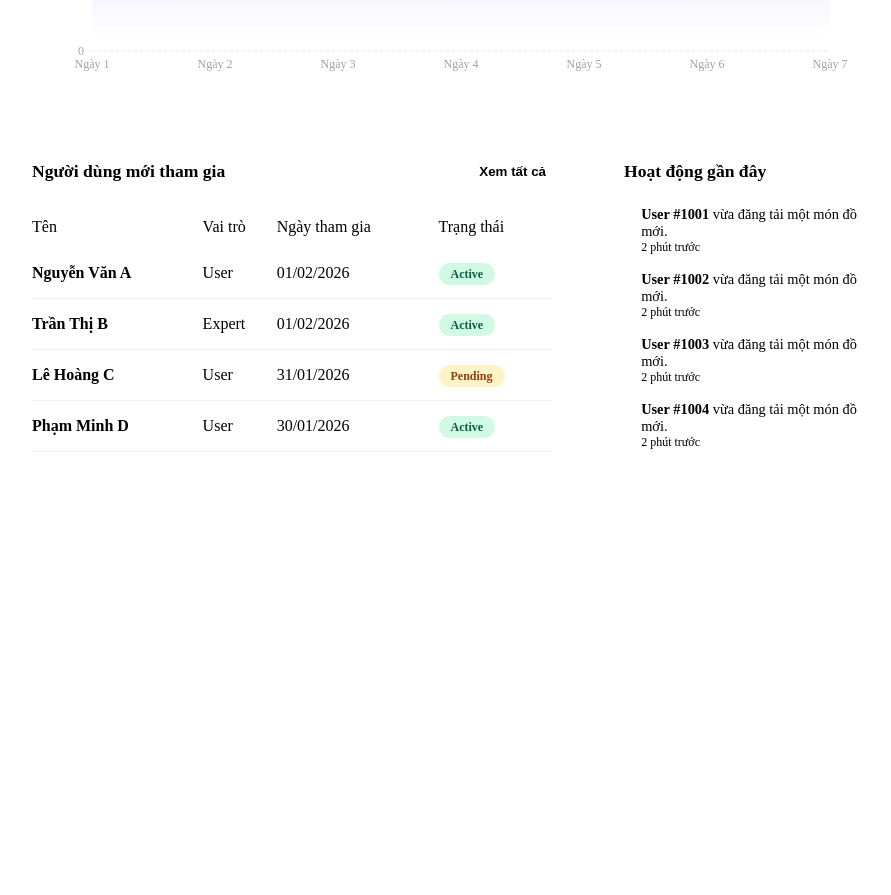
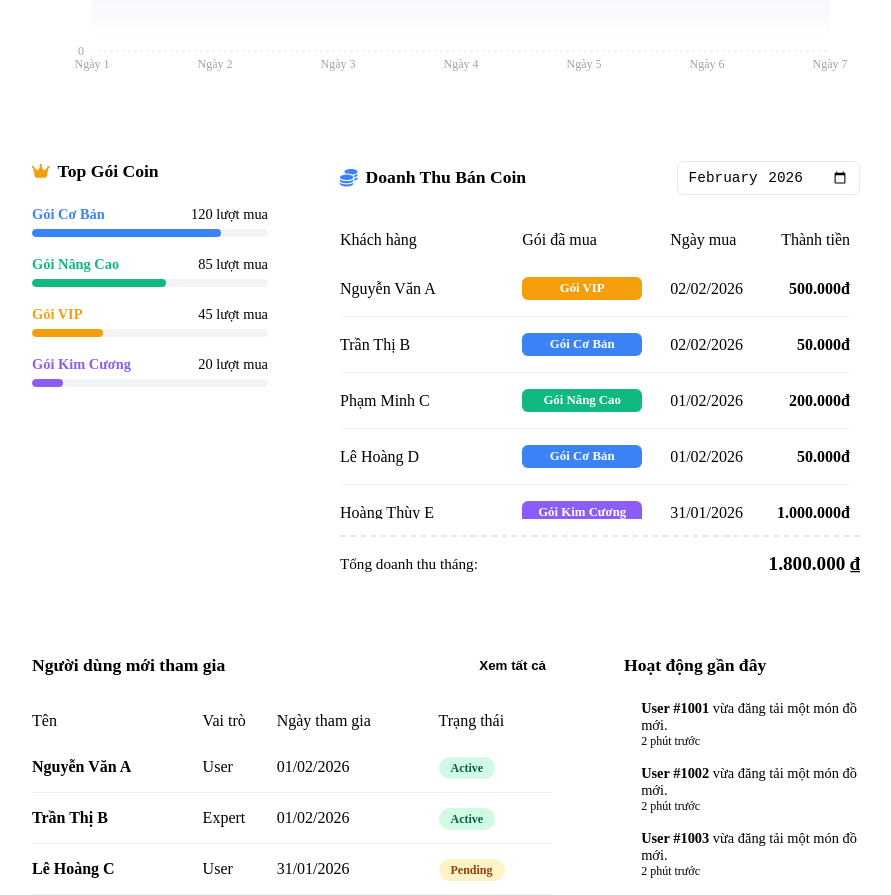
Before and after one commit to HakaRyi/FashionWebFE, a React (Create React App) app: page / in a window 1280 px wide. Shown: the part 1020-1915 px from the top of the page, without its empty margins (324-1215 px from the left). Before the commit the page ends 1568 px from the top, so only its background shows below. Built offline with nearby package versions, Linux system fonts and the light colour scheme; the HTML template or start-up script is replaced by a standard one.

Commit message:
Add revenue, package, chart

```diff
--- a/src/pages/Dashboard/Dashboard.module.scss
+++ b/src/pages/Dashboard/Dashboard.module.scss
@@ -298,3 +298,118 @@
         overflow-x: auto;
     }
 }
+
+.coinSection {
+    display: grid;
+    grid-template-columns: 1fr 2fr; /* Bên phải (Doanh thu) rộng gấp đôi bên trái */
+    gap: 1.5rem;
+    margin-bottom: 2rem;
+}
+
+/* Style cho danh sách gói bán chạy */
+.packageList {
+    display: flex;
+    flex-direction: column;
+    gap: 1.2rem;
+}
+
+.packageItem {
+    display: flex;
+    flex-direction: column;
+    gap: 6px;
+}
+
+.packageInfo {
+    display: flex;
+    justify-content: space-between;
+    font-size: 0.9rem;
+    font-weight: 500;
+}
+
+.progressBarBg {
+    width: 100%;
+    height: 8px;
+    background-color: #f3f4f6;
+    border-radius: 4px;
+    overflow: hidden;
+}
+
+.progressBarFill {
+    height: 100%;
+    border-radius: 4px;
+    transition: width 1s ease-in-out;
+}
+
+.packageBadge {
+    padding: 4px 10px;
+    border-radius: 6px;
+    color: white;
+    font-size: 0.8rem;
+    font-weight: 600;
+    display: inline-block;
+    min-width: 100px;
+    text-align: center;
+}
+
+/* Responsive: Trên mobile sẽ xếp chồng lên nhau */
+@media (max-width: 1024px) {
+    .coinSection {
+        grid-template-columns: 1fr;
+    }
+}
+
+.tableWrapper {
+    max-height: 300px;
+    overflow-y: auto;
+    margin-top: 10px;
+    padding-right: 10px;
+
+    scrollbar-width: thin;
+    scrollbar-color: #cbd5e1 transparent;
+}
+
+.tableWrapper::-webkit-scrollbar {
+    width: 6px;
+}
+
+.tableWrapper::-webkit-scrollbar-track {
+    background: transparent;
+}
+
+.tableWrapper::-webkit-scrollbar-thumb {
+    background-color: #cbd5e1;
+    border-radius: 20px;
+}
+
+.tableWrapper::-webkit-scrollbar-thumb:hover {
+    background-color: #94a3b8;
+}
+
+.tableWrapper th {
+    position: sticky;
+    top: 0;
+    background-color: var(--card-bg);
+    z-index: 10;
+    box-shadow: 0 1px 2px rgba(0, 0, 0, 0.05);
+}
+
+.panelFooter {
+    margin-top: 1rem;
+    padding-top: 1rem;
+    border-top: 2px dashed #e5e7eb; /* Đường kẻ đứt nét ngăn cách */
+    display: flex;
+    justify-content: space-between;
+    align-items: center;
+}
+
+.footerLabel {
+    font-size: 0.95rem;
+    color: var(--text-muted);
+    font-weight: 500;
+}
+
+.footerValue {
+    font-size: 1.2rem;
+    font-weight: 700;
+    color: var(--primary-color); /* Hoặc dùng màu xanh lá (#10b981) cho giống tiền */
+}
--- a/src/pages/Dashboard/index.js
+++ b/src/pages/Dashboard/index.js
@@ -1,15 +1,36 @@
 import React, { useState, useEffect } from 'react';
 import styles from './Dashboard.module.scss';
-import { FaUsers, FaUserTie, FaNewspaper, FaShirt } from 'react-icons/fa6';
+import { FaUsers, FaUserTie, FaNewspaper, FaShirt, FaCoins, FaCrown } from 'react-icons/fa6';
 import { AreaChart, Area, XAxis, YAxis, CartesianGrid, Tooltip, ResponsiveContainer } from 'recharts';
 
 function Dashboard() {
     const [startDate, setStartDate] = useState('');
     const [endDate, setEndDate] = useState('');
     // State cho Chart
-    const [activeTab, setActiveTab] = useState('users'); // users, experts, posts, items
-    const [timeRange, setTimeRange] = useState('week'); // week, month, custom
+    const [activeTab, setActiveTab] = useState('users');
+    const [timeRange, setTimeRange] = useState('week');
     const [chartData, setChartData] = useState([]);
+
+    const [revenueMonth, setRevenueMonth] = useState('2026-02');
+
+    const [coinPackages] = useState([
+        { id: 1, name: 'Gói Cơ Bản', price: '50k', sales: 120, total: 200, color: '#3b82f6' },
+        { id: 2, name: 'Gói Nâng Cao', price: '200k', sales: 85, total: 200, color: '#10b981' },
+        { id: 3, name: 'Gói VIP', price: '500k', sales: 45, total: 200, color: '#f59e0b' },
+        { id: 4, name: 'Gói Kim Cương', price: '1tr', sales: 20, total: 200, color: '#8b5cf6' },
+    ]);
+
+    const [transactions] = useState([
+        { id: 101, user: 'Nguyễn Văn A', pkgId: 3, date: '02/02/2026', amount: '500.000đ' },
+        { id: 102, user: 'Trần Thị B', pkgId: 1, date: '02/02/2026', amount: '50.000đ' },
+        { id: 103, user: 'Phạm Minh C', pkgId: 2, date: '01/02/2026', amount: '200.000đ' },
+        { id: 104, user: 'Lê Hoàng D', pkgId: 1, date: '01/02/2026', amount: '50.000đ' },
+        { id: 105, user: 'Hoàng Thùy E', pkgId: 4, date: '31/01/2026', amount: '1.000.000đ' },
+    ]);
+
+    const getPackageInfo = (id) => {
+        return coinPackages.find((p) => p.id === id) || coinPackages[0];
+    };
 
     const [stats] = useState([
         {
@@ -108,6 +129,18 @@ function Dashboard() {
     const getCurrentColor = () => {
         const stat = stats.find((s) => s.type === activeTab);
         return stat ? stat.color : '#4f46e5';
+    };
+
+    const calculateTotalRevenue = () => {
+        return transactions.reduce((total, trans) => {
+            // 1. Xóa dấu chấm và chữ 'đ' để lấy số nguyên (VD: "500.000đ" -> 500000)
+            const numericValue = parseInt(trans.amount.replace(/\./g, '').replace('đ', ''));
+            return total + numericValue;
+        }, 0);
+    };
+
+    const formatCurrency = (value) => {
+        return new Intl.NumberFormat('vi-VN', { style: 'currency', currency: 'VND' }).format(value);
     };
 
     return (
@@ -236,6 +269,109 @@ function Dashboard() {
                 </div>
             </div>
 
+            <div className={styles.coinSection}>
+                {/* 1. Ô TRÁI: THỐNG KÊ GÓI BÁN CHẠY */}
+                <div className={styles.panel}>
+                    <div className={styles.panelHeader}>
+                        <h3 style={{ display: 'flex', alignItems: 'center', gap: '8px' }}>
+                            <FaCrown style={{ color: '#f59e0b' }} /> Top Gói Coin
+                        </h3>
+                    </div>
+                    <div className={styles.packageList}>
+                        {coinPackages.map((pkg) => (
+                            <div key={pkg.id} className={styles.packageItem}>
+                                <div className={styles.packageInfo}>
+                                    <span style={{ color: pkg.color, fontWeight: 'bold' }}>{pkg.name}</span>
+                                    <span style={{ color: 'var(--text-muted)' }}>{pkg.sales} lượt mua</span>
+                                </div>
+                                {/* Thanh Progress Bar */}
+                                <div className={styles.progressBarBg}>
+                                    <div
+                                        className={styles.progressBarFill}
+                                        style={{
+                                            width: `${(pkg.sales / 150) * 100}%`, // Giả sử max là 150 để tính %
+                                            backgroundColor: pkg.color,
+                                        }}
+                                    ></div>
+                                </div>
+                            </div>
+                        ))}
+                    </div>
+                </div>
+
+                {/* 2. Ô PHẢI: DOANH THU THEO THÁNG (RỘNG HƠN) */}
+                <div className={styles.panel}>
+                    <div className={styles.panelHeader}>
+                        <h3 style={{ display: 'flex', alignItems: 'center', gap: '8px' }}>
+                            <FaCoins style={{ color: '#3b82f6' }} /> Doanh Thu Bán Coin
+                        </h3>
+                        {/* Input chọn tháng năm */}
+                        <input
+                            type="month"
+                            className={styles.dateInput}
+                            value={revenueMonth}
+                            onChange={(e) => setRevenueMonth(e.target.value)}
+                        />
+                    </div>
+
+                    <div className={styles.tableWrapper}>
+                        <table className={styles.table}>
+                            <thead>
+                                <tr>
+                                    <th>Khách hàng</th>
+                                    <th>Gói đã mua</th>
+                                    <th>Ngày mua</th>
+                                    <th style={{ textAlign: 'right' }}>Thành tiền</th>
+                                </tr>
+                            </thead>
+                            <tbody>
+                                {transactions.map((trans) => {
+                                    const pkg = getPackageInfo(trans.pkgId);
+                                    return (
+                                        <tr key={trans.id}>
+                                            <td style={{ fontWeight: 500 }}>{trans.user}</td>
+                                            <td>
+                                                <span
+                                                    className={styles.packageBadge}
+                                                    style={{ backgroundColor: pkg.color }}
+                                                >
+                                                    {pkg.name}
+                                                </span>
+                                            </td>
+                                            <td style={{ color: 'var(--text-muted)' }}>{trans.date}</td>
+                                            <td style={{ textAlign: 'right', fontWeight: 'bold' }}>{trans.amount}</td>
+                                        </tr>
+                                    );
+                                })}
+                                {/* Giả lập thêm dữ liệu để test scroll */}
+                                {transactions.map((trans) => {
+                                    const pkg = getPackageInfo(trans.pkgId);
+                                    return (
+                                        <tr key={`clone-${trans.id}`}>
+                                            <td style={{ fontWeight: 500 }}>{trans.user} (Clone)</td>
+                                            <td>
+                                                <span
+                                                    className={styles.packageBadge}
+                                                    style={{ backgroundColor: pkg.color }}
+                                                >
+                                                    {pkg.name}
+                                                </span>
+                                            </td>
+                                            <td style={{ color: 'var(--text-muted)' }}>{trans.date}</td>
+                                            <td style={{ textAlign: 'right', fontWeight: 'bold' }}>{trans.amount}</td>
+                                        </tr>
+                                    );
+                                })}
+                            </tbody>
+                        </table>
+                    </div>
+                    <div className={styles.panelFooter}>
+                        <span className={styles.footerLabel}>Tổng doanh thu tháng:</span>
+                        <span className={styles.footerValue}>{formatCurrency(calculateTotalRevenue())}</span>
+                    </div>
+                </div>
+            </div>
+
             <div className={styles.sectionGrid}>
                 <div className={styles.panel}>
                     <div className={styles.panelHeader}>
```
